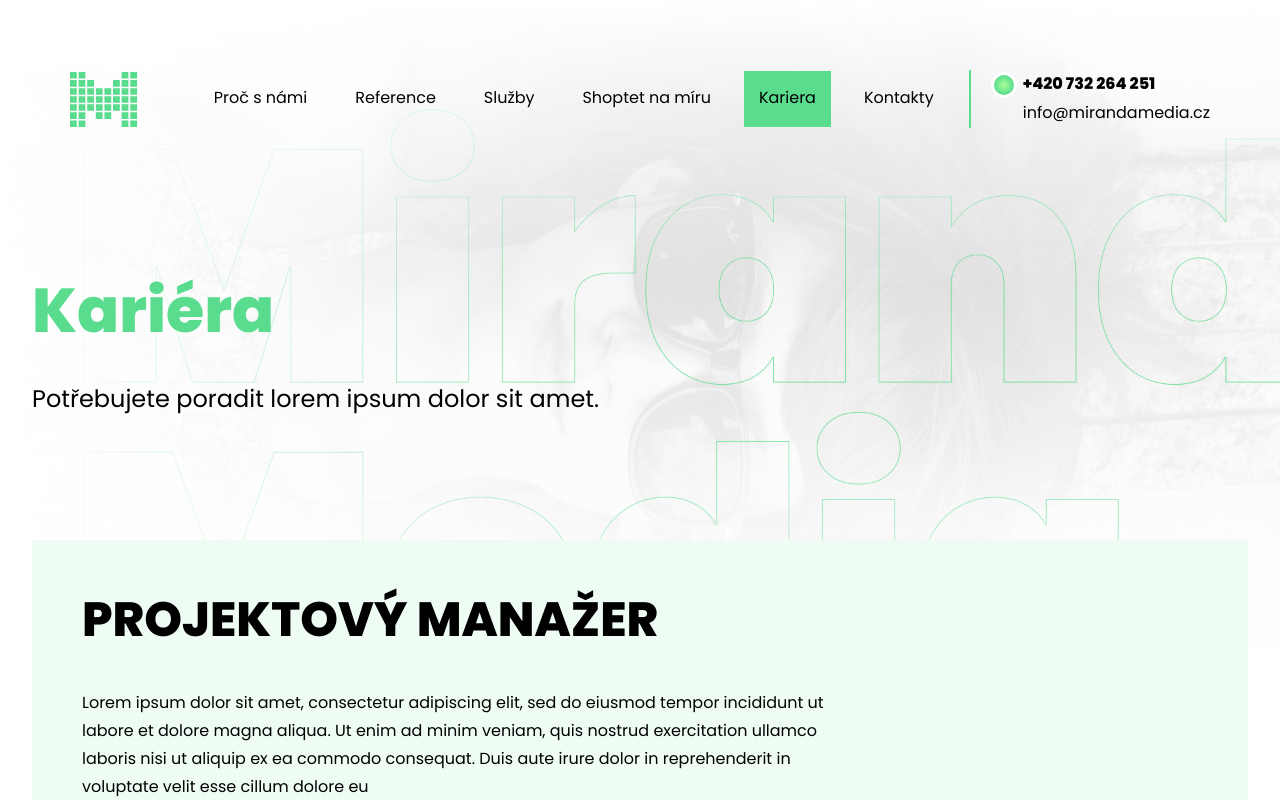
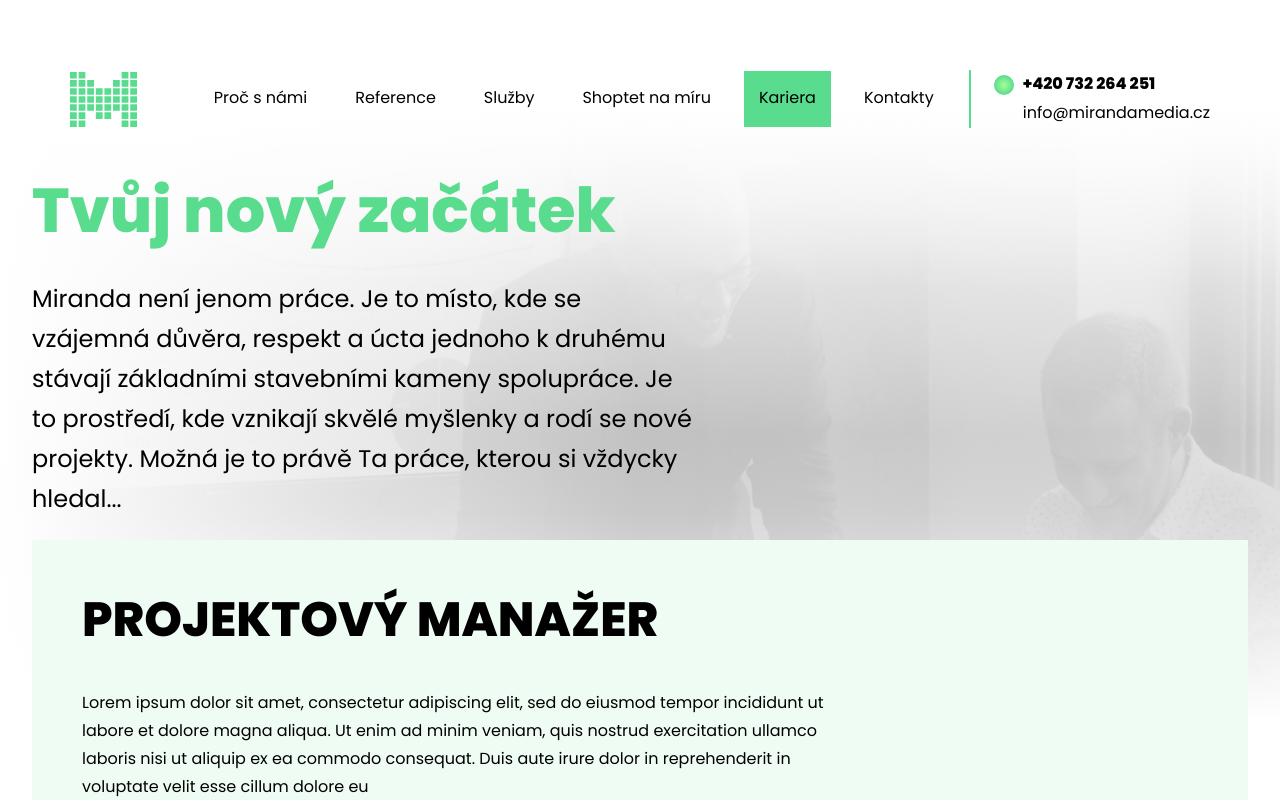
Before and after one commit to MirandaMedia-Group/miranda-website, a Next.js app: page /kariera in a window 1280 px wide. Shown: the top 800 px of the page. Built offline with nearby package versions, Linux system fonts and the light colour scheme.

Commit message:
kariera update

```diff
--- a/pages/kariera.jsx
+++ b/pages/kariera.jsx
@@ -38,15 +38,13 @@ export default function Home() {
   return (
     <>
       <HeroStatic
-        title="Kariéra"
-        subtitle="Potřebujete poradit lorem ipsum dolor sit amet."
-        image="/img/heroBanner-min.png"
-        />
+        title="Tvůj nový začátek"
+        subtitle="Miranda není jenom práce. Je to místo, kde se vzájemná důvěra, respekt a úcta jednoho k druhému stávají základními stavebními kameny spolupráce.
+          Je to prostředí, kde vznikají skvělé myšlenky a rodí se nové projekty. Možná je to právě Ta práce, kterou si vždycky hledal..."
+        image="/img/kariera-hero.jpg"
+      />
       <section className={`container negative-margin`}>
        {poziceItems}
-      </section>
-      <section>
-        <ProjektBanner />
       </section>
     </>
   )
--- a/styles/kontakty.module.scss
+++ b/styles/kontakty.module.scss
@@ -44,4 +44,5 @@
 .mapSection {
     height: 900px;
     background: url(/img/mapa.jpg) center center no-repeat;
+    background-size: cover;
 }
```
Also changed, not shown: public/img/kariera-hero.jpg (added).
